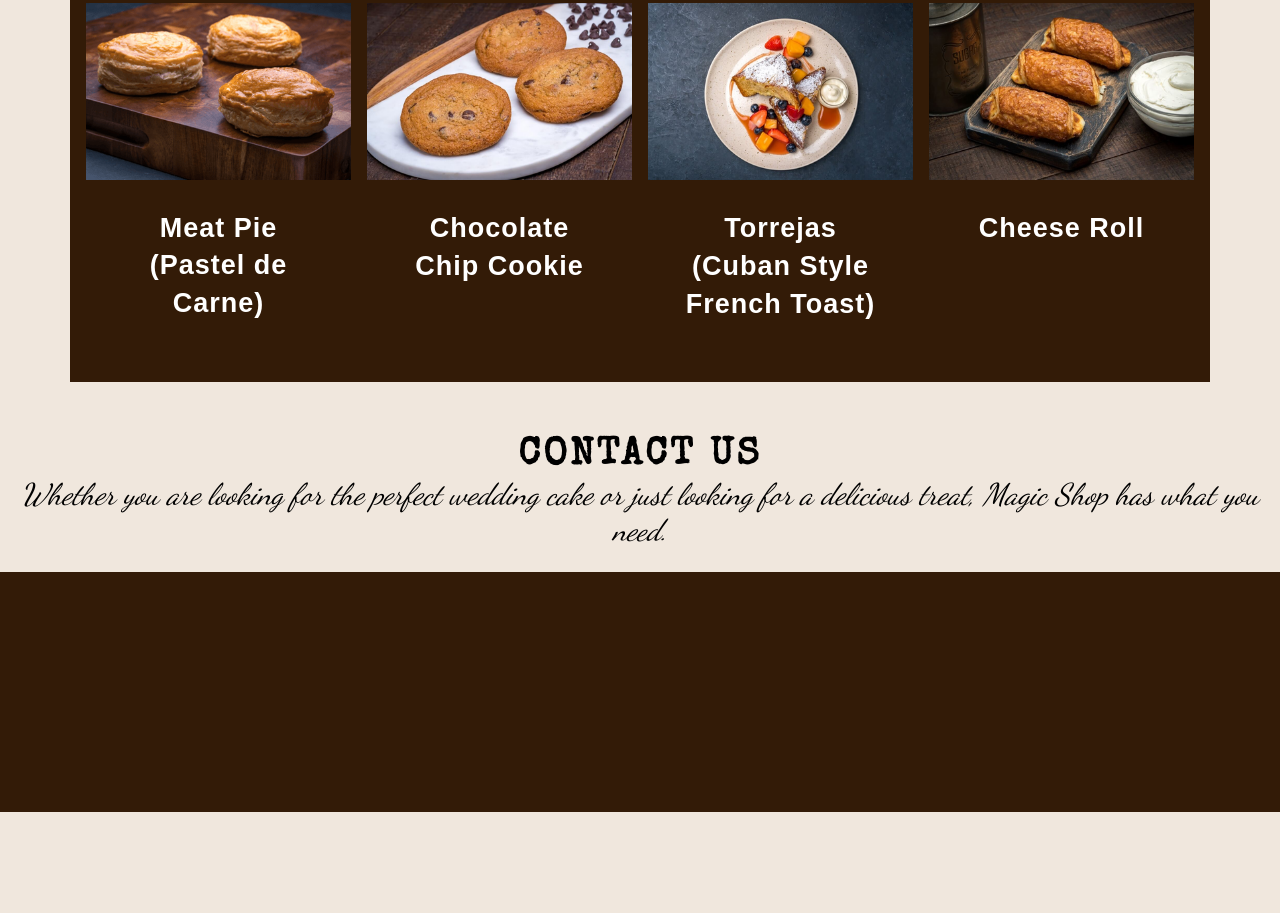
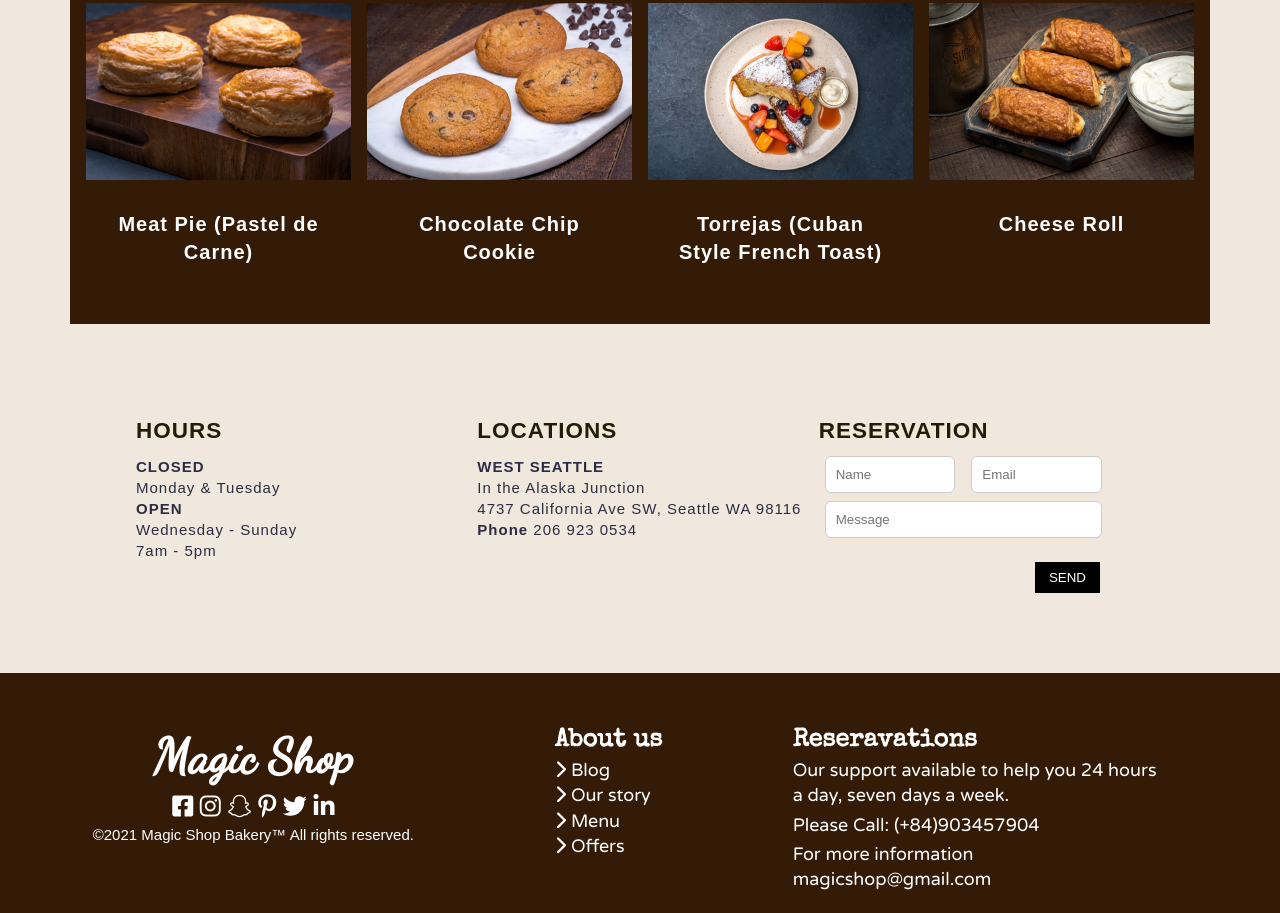
Before and after one commit to khanhngan501/khanhngan501.github.io, a plain HTML site: page assets/index.html in a window 1280 px wide. Shown: the part 3725-4638 px from the top of the page. Before the commit the page ends 4537 px from the top, so only its background shows below. Drawn offline with nearby package versions, Linux system fonts and the light colour scheme; a web font is replaced by a local one.

Commit message:
update code 2

```diff
--- a/assets/css/style.css
+++ b/assets/css/style.css
@@ -50,6 +50,10 @@ html{
     padding-right: 8px;
 }
 
+.col-full{
+    width: 100%;
+}
+
 .col-second{
     width: 50%;
 }
@@ -66,8 +70,20 @@ html{
     margin-top: 100px;
 }
 
+.mt-8{
+    margin-top: 8px !important;
+}
+
+.mt-16{
+    margin-top: 16px !important;
+}
+
 .pt-100 {
     padding-top: 100px;
+}
+
+.pull-right{
+    float: right !important;
 }
 
 /* Định dạng chữ */
@@ -587,7 +603,7 @@ html{
 }
 #content .the-best-seller-name
 {
-    font-size: 27px;
+    font-size: 20px;
     font-weight: 600;
     padding-bottom: 8px;
 }
@@ -613,8 +629,127 @@ html{
     letter-spacing: 1px;
 }
 
+/*Contact Content*/
+#content .contact-section{
+    padding: 40px 120px 60px;
+    width: 100%;
+}
+#content .contact-heading{
+    padding-bottom: 12px;
+    color: rgb(35, 28, 7);
+    letter-spacing: 1px;
+}
+#content .contact-body{
+    letter-spacing: 1px;
+    line-height: 1.4;
+    color: #2b2d42;
+}
+.contact-form{
+    font-size: 25px;
+}
+.contact-form .form-control{
+    padding: 10px;
+    border: 1px solid #ccc;
+    width: 100%;
+    margin-left: -18px;
+    border-radius: 6px;
+    box-sizing: border-box;
+}
+.btn
+{
+    color: #fff;
+    background-color: #000;
+    text-decoration: none;
+    padding: 8px 14px;
+    display: inline-block;
+    margin-top: 10px;
+    border: none;
+    margin-right: 36px;
+
+}
+.btn:hover{
+    cursor: pointer;
+    opacity: 0.7;
+}
+
 /* FOOTER */
 #footer{
     height: 240px;
     background-color: #331B07;
+    color: #fff;
+    padding: 50px 60px;
+    line-height: 1.4;
 }
+
+#footer .footer-name{
+    text-align: center;
+}
+
+#footer .footer-name-heading{
+    font-family: 'Dancing Script', cursive;
+    font-size: 48px;
+}
+
+#footer .socials-list{
+    font-size: 24px;
+
+}
+
+#footer .socials-list a{
+    color: #fff;
+    text-decoration: none;
+    padding-bottom: 24px;
+}
+
+#footer .socials-list a:hover{
+    color: rgba(255, 255, 255, 0.4);
+}
+
+#footer .footer-heading{
+    font-size: 25px;
+    font-family: 'Special Elite', cursive;
+    font-weight: 5px;
+}
+
+#footer .footer-about-us{
+    margin-left: 48px;
+    padding-left: 60px;
+}
+
+#footer .footer-about-us li{
+    list-style: none;
+}
+
+
+#footer .footer-about-us li a,
+#footer .reser-content{
+    text-decoration: none;
+    color: #fff;
+    line-height: 1.4;
+    font-family: "Varela Round", sans-serif;
+    font-size: 18px;
+}
+
+#footer .footer-about-us li a:hover{
+    text-decoration: underline;
+
+}
+
+#footer .about-arrow{
+    text-decoration: none;
+    padding-right: 5px;
+}
+
+#footer .reser-content a{
+    color: #fff;
+    text-decoration: none;
+}
+
+#footer .reser-content a:hover{
+    text-decoration: underline;
+    color: rgba(255, 255, 255, 0.4);
+}
+
+#footer .reser-content p{
+    padding-bottom: 4px;
+}
--- a/assets/index.html
+++ b/assets/index.html
@@ -265,18 +265,88 @@
         <!-- Contact us Content -->
         <div class="contact-section">
             <div class="content-section">
-                <h2 class="section-heading">Contact us</h2>
-                <p class="section-sub-heading">Whether you are looking for the perfect wedding cake or just looking for a delicious treat, Magic Shop has what you need.</p>
+                <div class=" row contact-list">
+                    <div class="col col-third">
+                        <h2 class="contact-heading">HOURS</h2>
+                        <p class="contact-body">
+                            <strong>CLOSED</strong>  <br>
+                            Monday & Tuesday <br>
+
+                            <strong>OPEN</strong>  <br>
+                            Wednesday - Sunday <br>
+                            7am - 5pm</p>
+                    </div>
+
+                    <div class="col col-third">
+                        <h2 class="contact-heading">LOCATIONS</h2>
+                        <p class="contact-body">
+                            <strong>WEST SEATTLE</strong>  <br>
+                            In the Alaska Junction <br>
+                            4737 California Ave SW, Seattle WA 98116 <br>
+                            <strong>Phone </strong>206 923 0534
+                        </p>
+                    </div>
+
+                    <div class="col col-third">
+                        <h2 class="contact-heading">RESERVATION</h2>
+                        <p class="contact-body">
+                            <div class="col col-full contact-form">
+                                <form action="">
+                                    <div class="row">
+                                        <div class="col col-second">
+                                            <input type="text" name="" placeholder="Name" required id="" class="form-control">
+                                        </div>
+                                        <div class="col col-second">
+                                            <input type="email" name="" placeholder="Email" required id="" class="form-control">
+                                        </div>
+                                        <div class="col col-full mt-8">
+                                            <input type="text" name="" placeholder="Message" required id="" class="form-control">
+                                        </div>
+                                    </div>
+                                    <input class="btn pull-right mt-16" type="submit" value="SEND">
+                                </form>
+                            </div>
+                    </div>
+                </div>
+
             </div>
-        </div>
-
         </div>
 
     </div>
 
 
     <div id="footer">
+        <div class="footer-name col col-third">
+            <h2 class="footer-name-heading">Magic Shop</h2>
+            <div class="socials-list">
+                <a href="#"><i class="fab fa-facebook-square"></i></a>
+                <a href="#"><i class="fab fa-instagram"></i></a>
+                <a href="#"><i class="fab fa-snapchat"></i></a>
+                <a href="#"><i class="fab fa-pinterest-p"></i></a>
+                <a href="#"><i class="fab fa-twitter"></i></a>
+                <a href="#"><i class="fab fa-linkedin-in"></i></a>
+            </div>
+            <p>©2021 Magic Shop Bakery™ All rights reserved.</p>
+        </div>
 
+        <div class="footer-about-us col col-fourth">
+            <h2 class="footer-heading about-heading">About us</h2>
+            <ul class="footer-content">
+                <li><a href="#"><i class="about-arrow fas fa-chevron-right"></i>Blog</a></li>
+                <li><a href="#"><i class="about-arrow fas fa-chevron-right"></i>Our story</a></li>
+                <li><a href="#"><i class="about-arrow fas fa-chevron-right"></i>Menu</a></li>
+                <li><a href="#"><i class="about-arrow fas fa-chevron-right"></i>Offers</a></li>
+            </ul>
+        </div>
+
+        <div class="footer-reser col col-third">
+            <h2 class="footer-heading reser-heading">Reseravations</h2>
+            <div class="reser-content footer-content">
+                <p>Our support available to help you 24 hours a day, seven days a week.</p>
+                <p>Please Call: (+84)903457904</p>
+                <p>For more information <a href="#">magicshop@gmail.com</a></p>
+            </div>
+        </div>
     </div>
 
     <!-- <script>
```
